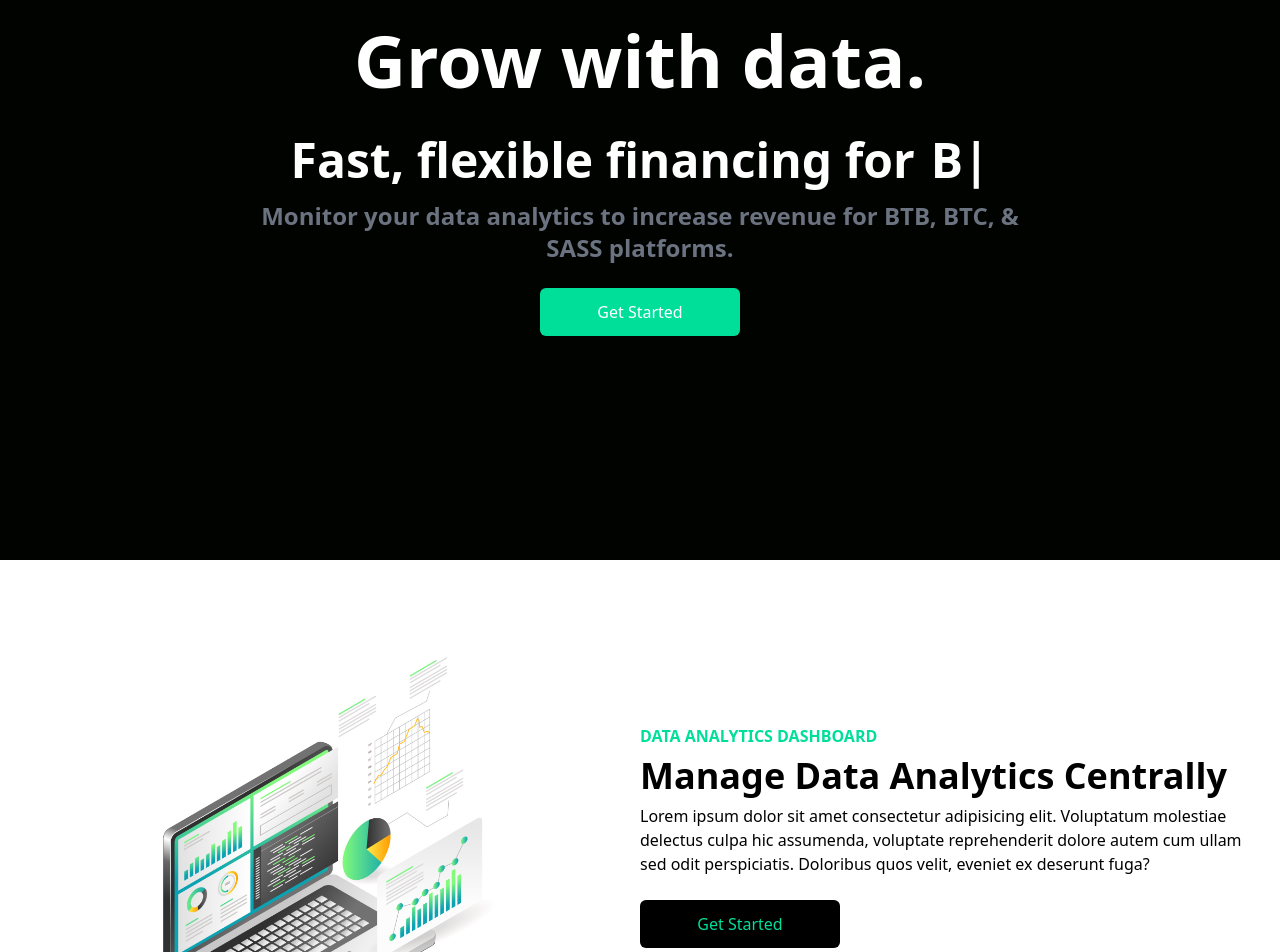
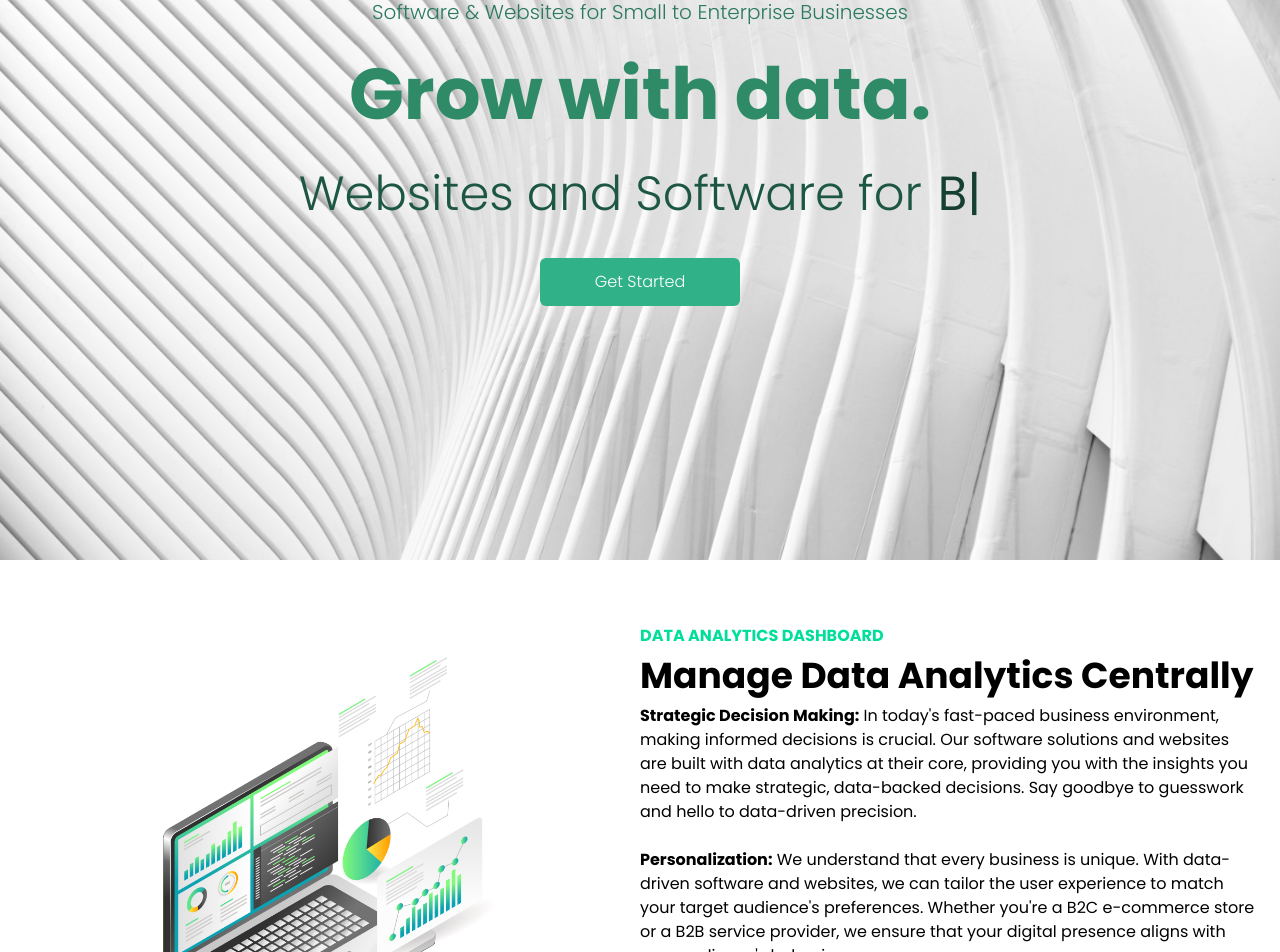
Before and after one commit to brandonzane/digitol-landing-page, a React (Create React App) app: page / in a window 1280 px wide. Shown: the part 240-1192 px from the top of the page. Built offline with nearby package versions, Linux system fonts and the light colour scheme.

Commit message:
Additional company content

```diff
--- a/public/index.html
+++ b/public/index.html
@@ -15,6 +15,12 @@
       user's mobile device or desktop. See https://developers.google.com/web/fundamentals/web-app-manifest/
     -->
     <link rel="manifest" href="%PUBLIC_URL%/manifest.json" />
+    <link rel="preconnect" href="https://fonts.googleapis.com" />
+    <link rel="preconnect" href="https://fonts.gstatic.com" crossorigin />
+    <link
+      href="https://fonts.googleapis.com/css2?family=Poppins:wght@100;200;300;400;500;600;700;800;900&display=swap"
+      rel="stylesheet"
+    />
     <!--
       Notice the use of %PUBLIC_URL% in the tags above.
       It will be replaced with the URL of the `public` folder during the build.
@@ -24,7 +30,7 @@
       work correctly both with client-side routing and a non-root public URL.
       Learn how to configure a non-root public URL by running `npm run build`.
     -->
-    <title>React App</title>
+    <title>Software for Businesses</title>
   </head>
   <body>
     <noscript>You need to enable JavaScript to run this app.</noscript>
--- a/src/components/Analytics.jsx
+++ b/src/components/Analytics.jsx
@@ -1,21 +1,46 @@
-import React from 'react';
-import Laptop from '../assets/laptop.jpg';
+import React from "react";
+import Laptop from "../assets/laptop.jpg";
 
 const Analytics = () => {
   return (
-    <div className='w-full bg-white py-16 px-4'>
-      <div className='max-w-[1240px] mx-auto grid md:grid-cols-2'>
-        <img className='w-[500px] mx-auto my-4' src={Laptop} alt='/' />
-        <div className='flex flex-col justify-center'>
-          <p className='text-[#00df9a] font-bold '>DATA ANALYTICS DASHBOARD</p>
-          <h1 className='md:text-4xl sm:text-3xl text-2xl font-bold py-2'>Manage Data Analytics Centrally</h1>
+    <div className="w-full bg-white py-16 px-4">
+      <div className="max-w-[1240px] mx-auto grid md:grid-cols-2">
+        <img className="w-[500px] mx-auto my-4" src={Laptop} alt="/" />
+        <div className="flex flex-col justify-center">
+          <p className="text-[#00df9a] font-bold ">DATA ANALYTICS DASHBOARD</p>
+          <h1 className="md:text-4xl sm:text-3xl text-2xl font-bold py-2">
+            Manage Data Analytics Centrally
+          </h1>
           <p>
-            Lorem ipsum dolor sit amet consectetur adipisicing elit. Voluptatum
-            molestiae delectus culpa hic assumenda, voluptate reprehenderit
-            dolore autem cum ullam sed odit perspiciatis. Doloribus quos velit,
-            eveniet ex deserunt fuga?
+            {/* Strategic Decision Making */}
+            <strong>Strategic Decision Making:</strong> In today's fast-paced
+            business environment, making informed decisions is crucial. Our
+            software solutions and websites are built with data analytics at
+            their core, providing you with the insights you need to make
+            strategic, data-backed decisions. Say goodbye to guesswork and hello
+            to data-driven precision. <br />
+            <br />
+            {/* Personalization */}
+            <strong>Personalization:</strong> We understand that every business
+            is unique. With data-driven software and websites, we can tailor the
+            user experience to match your target audience's preferences. Whether
+            you're a B2C e-commerce store or a B2B service provider, we ensure
+            that your digital presence aligns with your audience's behavior.
+            <br />
+            <br />
+            {/* Improved Efficiency */}
+            <strong>Improved Efficiency:</strong> Data-driven solutions help
+            streamline your business processes. Whether it's inventory
+            management, customer relationship management, or supply chain
+            optimization, our software empowers you to enhance operational
+            efficiency and reduce costs.
           </p>
-          <button className='bg-black text-[#00df9a] w-[200px] rounded-md font-medium my-6 mx-auto md:mx-0 py-3'>Get Started</button>
+          <button
+            className="bg-black text-[#00df9a] w-[200px] rounded-md font-medium my-6 mx-auto md:mx-0 py-3"
+            onClick={() => (window.location.href = "mailto:dev@digitol.co.zw")}
+          >
+            Get Started
+          </button>
         </div>
       </div>
     </div>
--- a/src/components/Hero.jsx
+++ b/src/components/Hero.jsx
@@ -3,31 +3,27 @@ import Typed from "react-typed";
 
 const Hero = () => {
   return (
-    <div className="text-white">
+    <div className="bg-[url('/src/white-texture.jpg')] w-full bg-cover bg-center">
       <div className="max-w-[800px] mt-[-96px] w-full h-screen mx-auto text-center flex flex-col justify-center">
-        <p className="text-[#00df9a] font-bold p-2">
-          GROWING WITH DATA ANALYTICS
+        <p className="text-[#2a7960] font-light p-2 text-xl">
+          Software & Websites for Small to Enterprise Businesses
         </p>
-        <h1 className="md:text-7xl sm:text-6xl text-4xl font-bold md:py-6">
+        <h1 className="text-[#2f8a67] md:text-7xl sm:text-6xl text-3xl font-bold md:py-6">
           Grow with data.
         </h1>
         <div className="flex justify-center items-center">
-          <p className="md:text-5xl sm:text-4xl text-xl font-bold py-4">
-            Fast, flexible financing for
+          <p className="text-[#1d5744] md:text-5xl sm:text-4xl text-md font-light py-4">
+            Websites and Software for
           </p>
           <Typed
-            className="md:text-5xl sm:text-4xl text-xl font-bold md:pl-4 pl-2"
-            strings={["BTB", "BTC", "SASS"]}
+            className="text-[#153f32] md:text-5xl sm:text-4xl text-xl font-regular md:pl-4 pl-2"
+            strings={["B2B", "B2C", "SaaS"]}
             typeSpeed={120}
             backSpeed={140}
             loop
           />
         </div>
-        <p className="md:text-2xl text-xl font-bold text-gray-500">
-          Monitor your data analytics to increase revenue for BTB, BTC, & SASS
-          platforms.
-        </p>
-        <button className="bg-[#00df9a] w-[200px] rounded-md font-medium my-6 mx-auto py-3 text-white">
+        <button className="bg-[#31b188] w-[200px] rounded-md font-light my-6 mx-auto py-3 text-white">
           Get Started
         </button>
       </div>
--- a/src/components/Navbar.jsx
+++ b/src/components/Navbar.jsx
@@ -10,8 +10,8 @@ const Navbar = () => {
 
   return (
     <div className="flex justify-between items-center h-24 max-w-[1240px] mx-auto px-4 text-white">
-      <h1 className="w-full text-3xl font-bold text-[#00df9a]">digitol.</h1>
-      <ul className="hidden md:flex">
+      <h1 className="w-full text-5xl font-bold text-[#249672]">digitol.</h1>
+      <ul className="text-[#216650] font-light text-md underline hidden md:flex">
         <li className="p-4">Home</li>
         <li className="p-4">Company</li>
         <li className="p-4">Resources</li>
--- a/src/index.css
+++ b/src/index.css
@@ -4,4 +4,5 @@
 
 body {
   background-color: #000300;
+  font-family: "Poppins", sans-serif;
 }
```
Also changed, not shown: src/white-texture.jpg (added).
